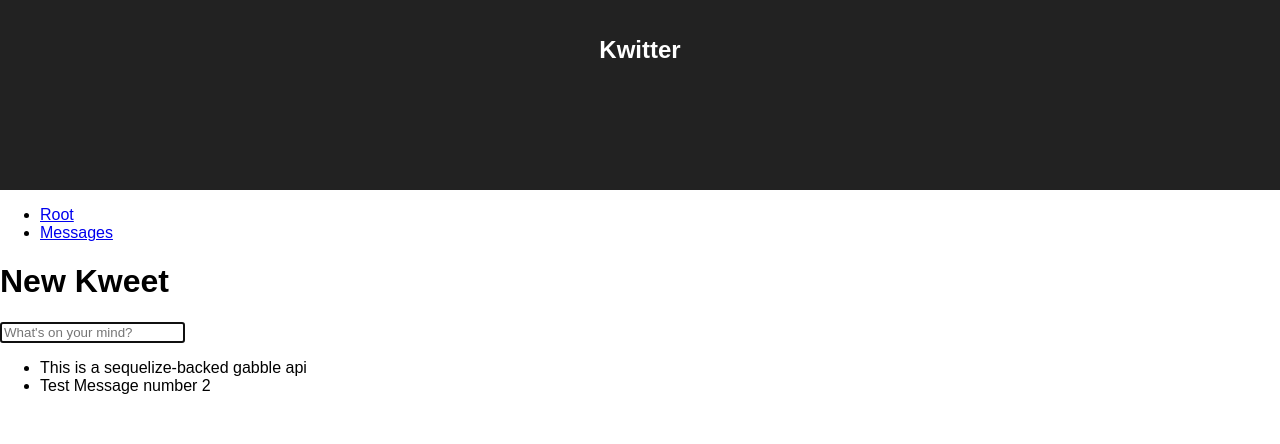
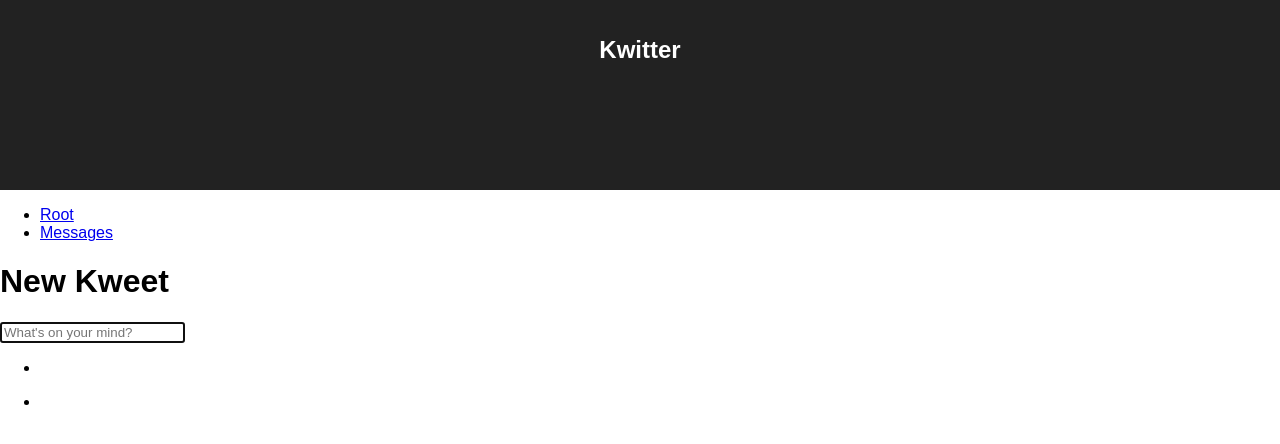
Before and after one commit to ashtonknoblock/Beanie-Babies-Kwitter, a React (Create React App) app: page /messages in a window 1280 px wide. Shown: the top 444 px of the page. Built offline with nearby package versions, Linux system fonts and the light colour scheme.

Commit message:
able to add messages to message wall now

```diff
--- a/src/MessageList.jsx
+++ b/src/MessageList.jsx
@@ -38,7 +38,7 @@ class MessageList extends Component {
           </header>
           <section className="main">
             <ul>
-              {messages.map(message => <MessageItem messages={messages} id={message.id} key={message.id} value={message.message.text} />)}
+              {messages.map(message => <MessageItem messages={messages} id={message.id} key={message.id} value={message.text} />)}
             </ul>
           </section>
         </React.Fragment>
```
